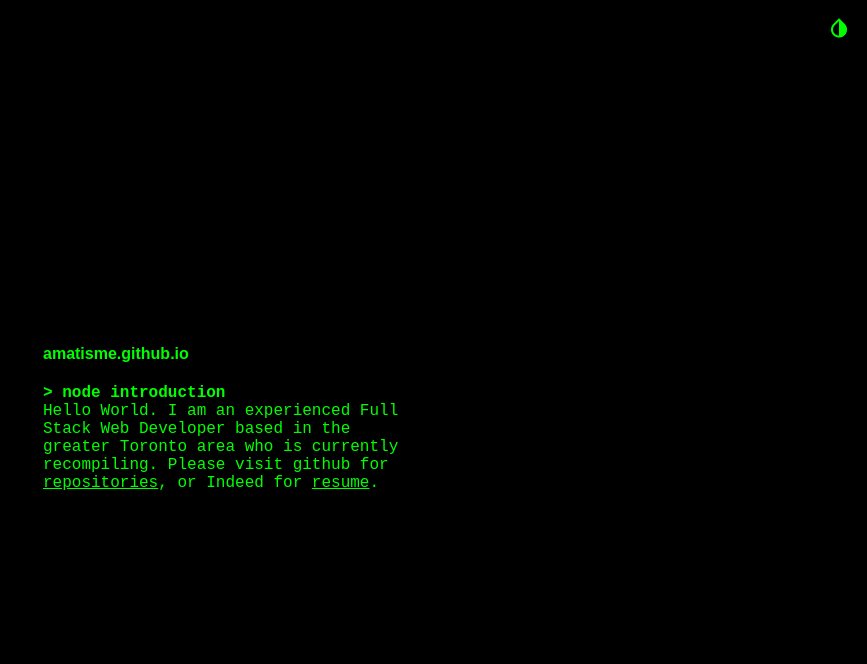
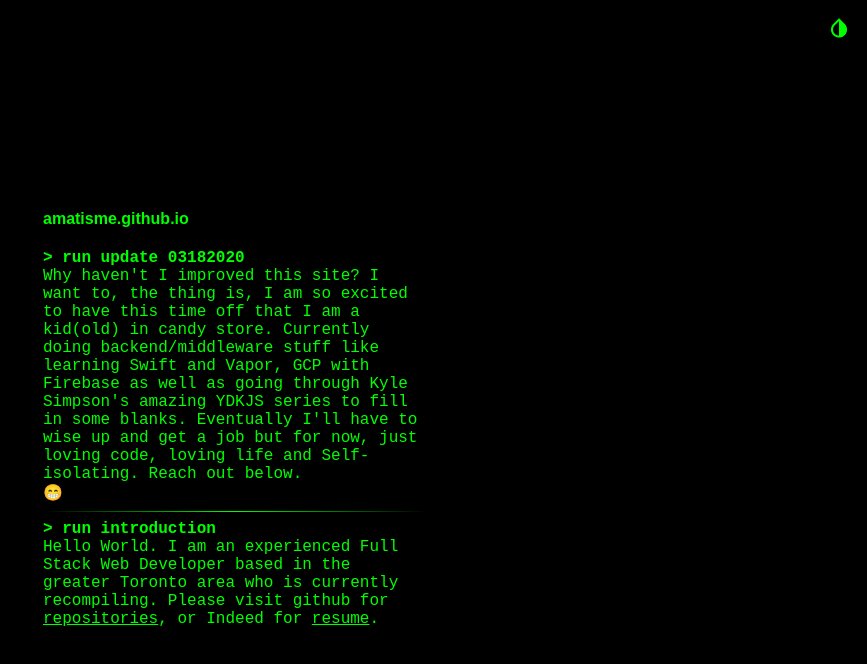
Before and after one commit to amatisme/amatisme.github.io, a plain HTML site: page index.html in a window 1280 px wide. Shown: the whole page, without its empty margins (413-1280 px from the left). Drawn offline with Linux system fonts and the light colour scheme.

Commit message:
updated entries

```diff
--- a/index.html
+++ b/index.html
@@ -14,15 +14,21 @@
       <div>
         <div></div>
         <div><h4>amatisme.github.io</h4></div>
-        <div><code><b>> node introduction</b></code></div>
+        <div><code><b>> run update 03182020</b></code></div>
+        <div>
+          <code>
+            Why haven't I improved this site? I want to, the thing is, I am so excited to have this time off that I am a kid(old) in candy store. Currently doing backend/middleware stuff like learning Swift and Vapor, GCP with Firebase as well as going through Kyle Simpson's amazing YDKJS series to fill in some blanks.
+            Eventually I'll have to wise up and get a job but for now, just loving code, loving life and Self-isolating. Reach out below.<br />&#x1F601;
+          </code>
+        </div>
+        <hr />
+        <div><code><b>> run introduction</b></code></div>
         <div>
           <code>Hello World. I am an experienced Full Stack Web Developer based in the greater Toronto area who is currently recompiling. Please visit github for <a href="https://github.com/amatisme" target="_blank">repositories</a>, or Indeed for <a href="https://my.indeed.com/p/matp-47og99z" target="_blank">resume</a>.</code>
         </div>
         <div></div>
-
       </div>
     </main>
-
   </body>
   <script type="text/javascript" src="app.js"></script>
 </html>
--- a/style.css
+++ b/style.css
@@ -38,6 +38,10 @@ button {
   border: none;
   outline: none;
 }
+hr {
+  border: 0;
+  height: 1px;
+}
 ::-webkit-scrollbar {
   display :none;
 }
@@ -77,6 +81,10 @@ a {
 b {
   color: var(--bold-color);
 }
+hr {
+  background: var(--text-color);
+  background-image: linear-gradient(to right, var(--background), var(--text-color), var(--background));
+}
 button {
   color: var(--text-color);
 }
```
